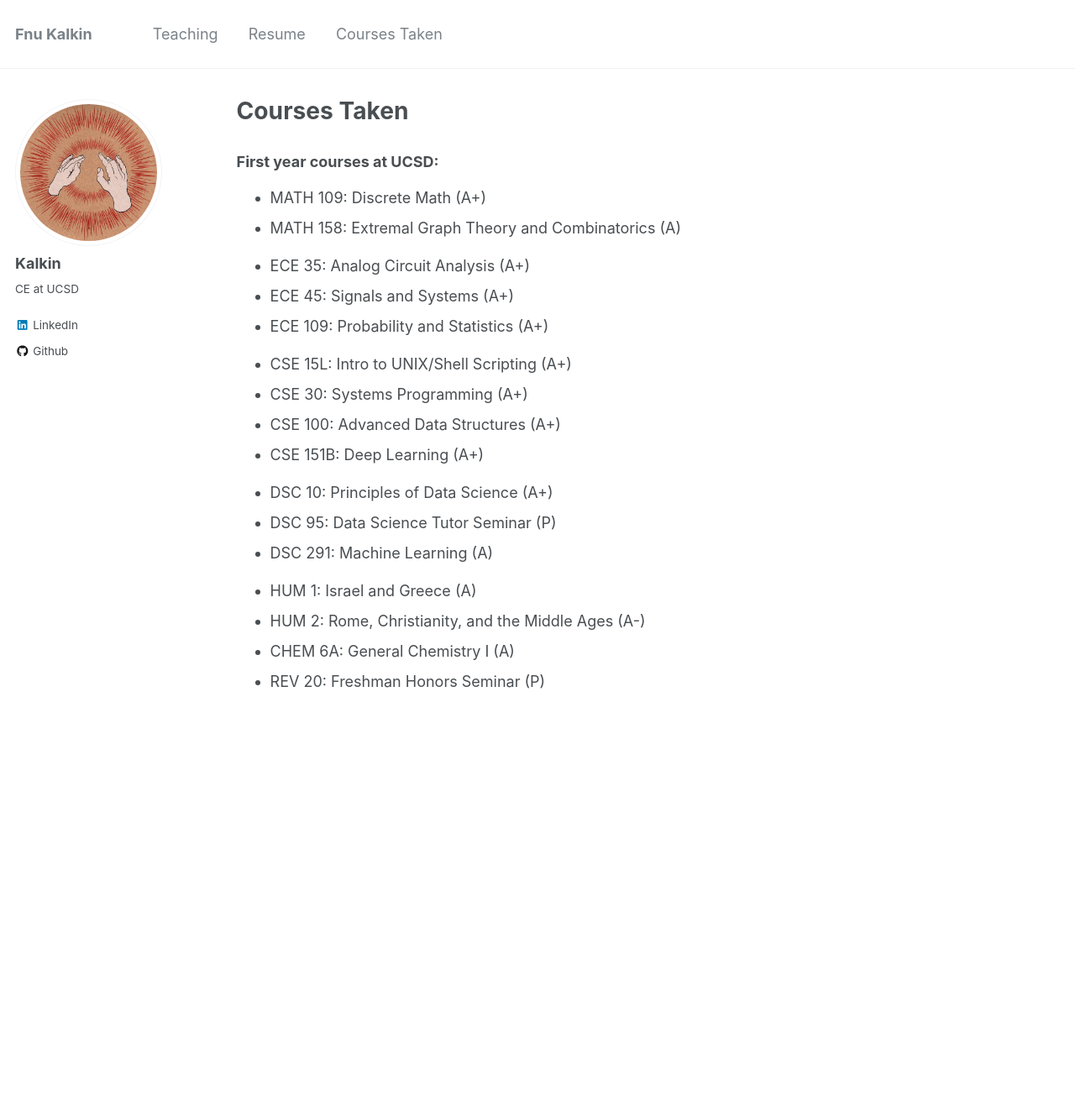
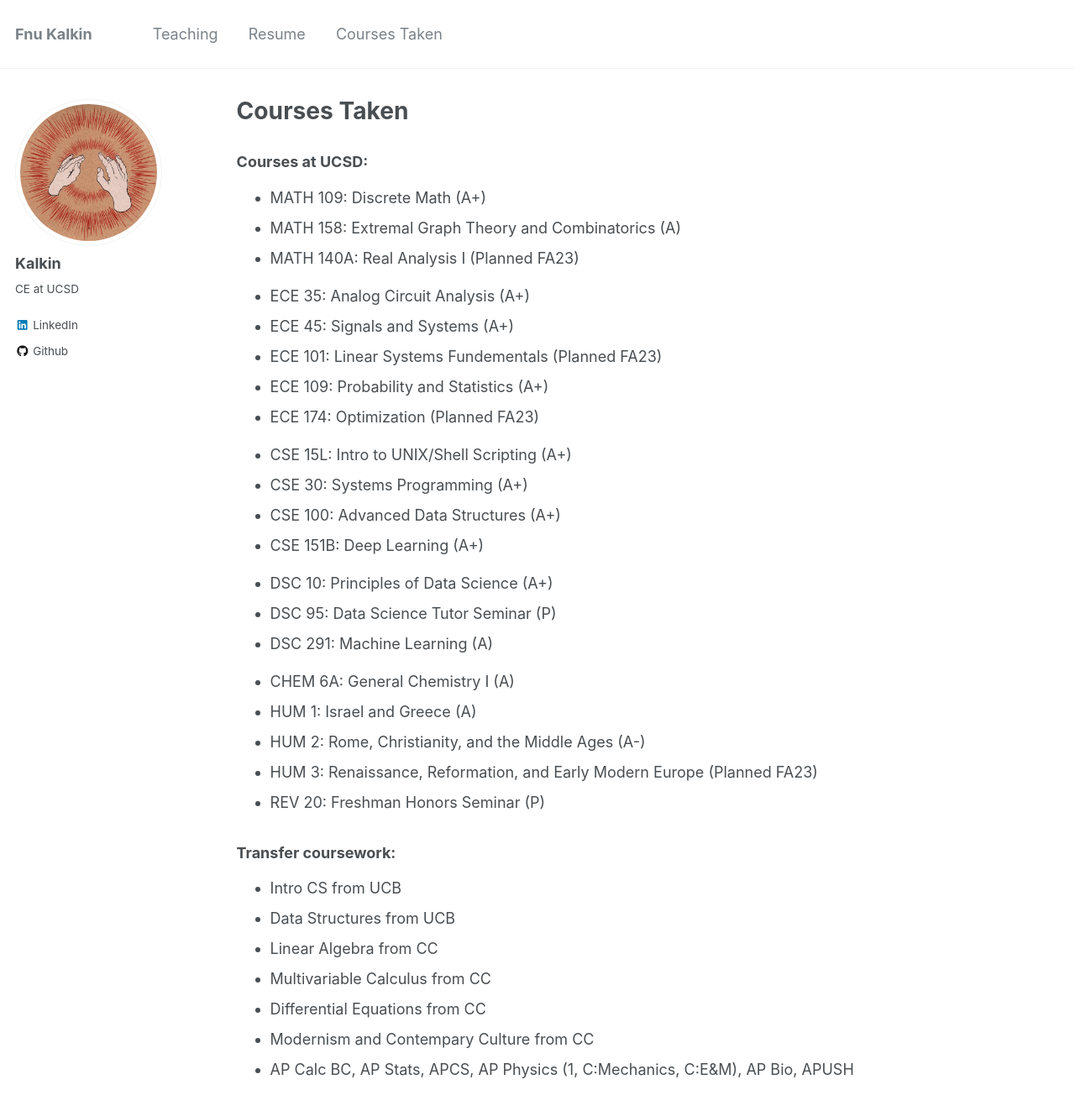
Before and after one commit to kalkulator413/kalkulator413.github.io, a Jekyll site: the page built from _pages/courses.md, in a window 1280 px wide and 1400 px high. Shown: the top 1323 px of the window at 84% size. Built offline with Jekyll 4.4.1, drawn with Linux system fonts in a browser that asks for light colours.

Commit message:
Update courses.md

```diff
--- a/_pages/courses.md
+++ b/_pages/courses.md
@@ -5,16 +5,19 @@ title: "Courses Taken"
 author_profile: true
 ---
 
-### First year courses at UCSD:
+### Courses at UCSD:
 
 - MATH 109: Discrete Math (A+)
 - MATH 158: Extremal Graph Theory and Combinatorics (A)
+- MATH 140A: Real Analysis I (Planned FA23)
 
 <!-- -->
 
 - ECE 35: Analog Circuit Analysis (A+)
 - ECE 45: Signals and Systems (A+)
+- ECE 101: Linear Systems Fundementals (Planned FA23)
 - ECE 109: Probability and Statistics (A+)
+- ECE 174: Optimization (Planned FA23)
 
 <!-- -->
 
@@ -31,7 +34,20 @@ author_profile: true
 
 <!-- -->
 
+- CHEM 6A: General Chemistry I (A)
 - HUM 1: Israel and Greece (A)
 - HUM 2: Rome, Christianity, and the Middle Ages (A-)
-- CHEM 6A: General Chemistry I (A)
+- HUM 3: Renaissance, Reformation, and Early Modern Europe (Planned FA23)
 - REV 20: Freshman Honors Seminar (P)
+
+<!-- -->
+
+### Transfer coursework:
+
+- Intro CS from UCB
+- Data Structures from UCB
+- Linear Algebra from CC
+- Multivariable Calculus from CC
+- Differential Equations from CC
+- Modernism and Contempary Culture from CC
+- AP Calc BC, AP Stats, APCS, AP Physics (1, C:Mechanics, C:E&M), AP Bio, APUSH
```
